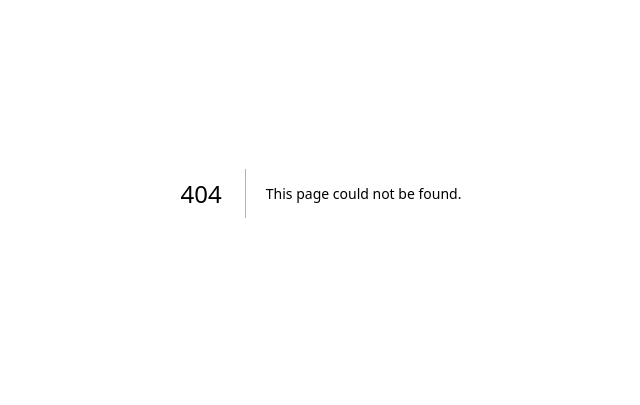
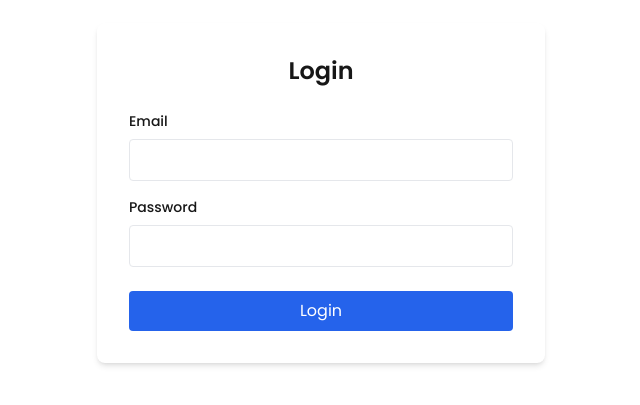
Before and after one commit to AliiAnr/Fleura-Control, a Next.js app: page /login in a window 1280 px wide. Before the commit this address had no page. Shown: the part 207-612 px from the top of the page, without its empty margins (319-959 px from the left). Built offline with nearby package versions, Linux system fonts and the light colour scheme.

Commit message:
feat(login): init

```diff
--- /dev/null
+++ b/app/login/page.tsx
@@ -0,0 +1,42 @@
+export default function LoginPage() {
+  return (
+    <div className="flex items-center justify-center min-h-screen bg-background">
+      <div className="w-full max-w-md p-8 bg-white rounded-lg shadow-md">
+        <h1 className="text-2xl font-semibold text-center mb-6">Login</h1>
+        <form>
+          <div className="mb-4">
+            <label htmlFor="email" className="block text-sm font-medium mb-2">
+              Email
+            </label>
+            <input
+              type="email"
+              id="email"
+              className="w-full px-3 py-2 border rounded focus:outline-none focus:ring-2 focus:ring-blue-500"
+              required
+            />
+          </div>
+          <div className="mb-6">
+            <label
+              htmlFor="password"
+              className="block text-sm font-medium mb-2"
+            >
+              Password
+            </label>
+            <input
+              type="password"
+              id="password"
+              className="w-full px-3 py-2 border rounded focus:outline-none focus:ring-2 focus:ring-blue-500"
+              required
+            />
+          </div>
+          <button
+            type="submit"
+            className="w-full px-4 py-2 bg-blue-600 text-white rounded hover:bg-blue-700 transition-colors"
+          >
+            Login
+          </button>
+        </form>
+      </div>
+    </div>
+  );
+}
```
